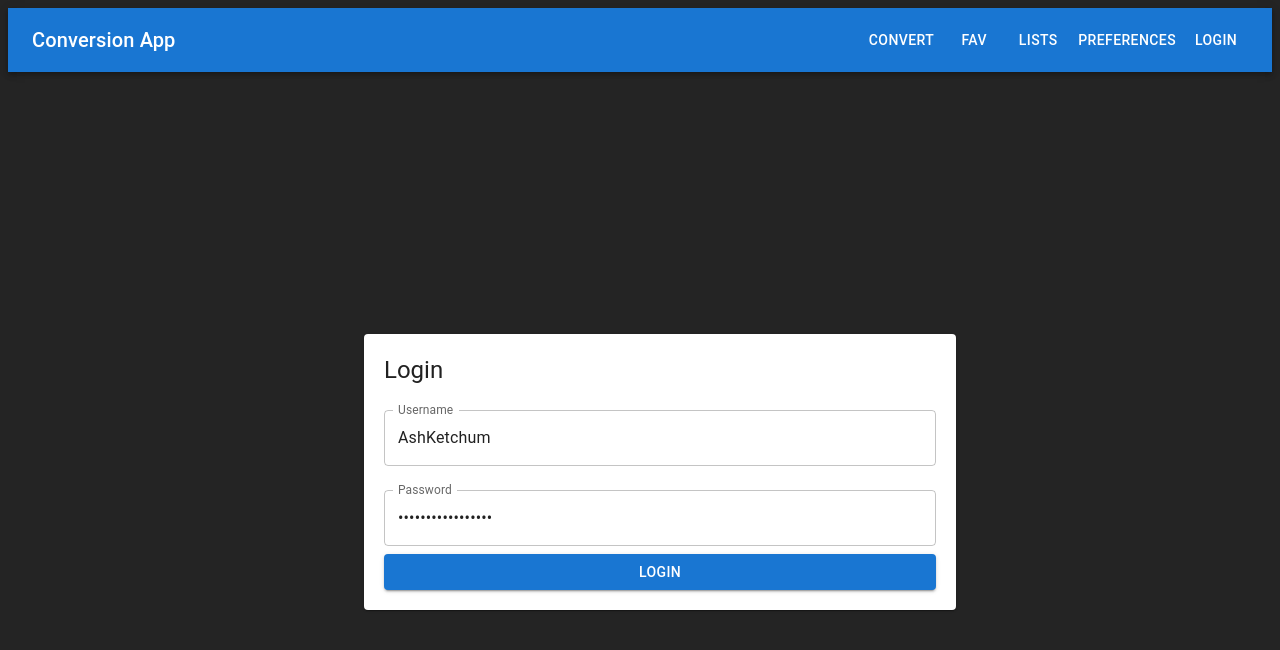
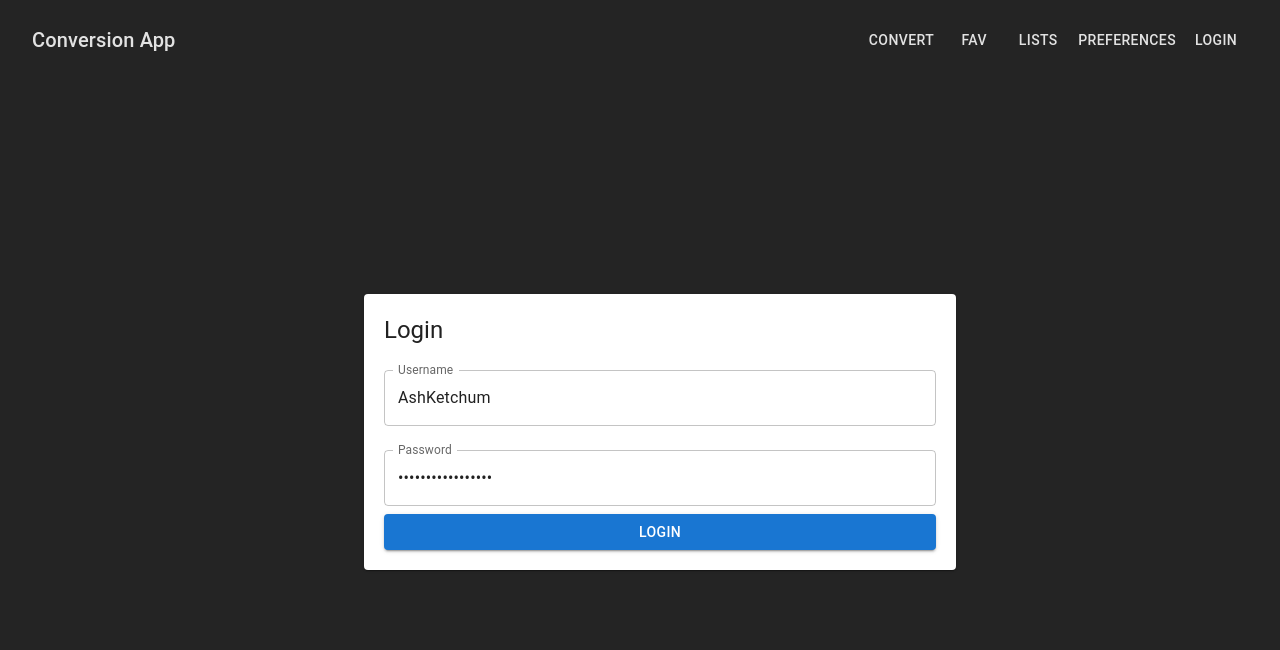
Before and after one commit to johnnyblaze993/Conversion_App, a React (Vite) app in the folder frontend/: page /login in a window 1280 px wide. Shown: the top 650 px of the page. Built offline with nearby package versions, Linux system fonts and the light colour scheme.

Commit message:
application is 100vh

```diff
--- a/frontend/src/App.tsx
+++ b/frontend/src/App.tsx
@@ -7,7 +7,7 @@ import {
 	Link,
 	useNavigate,
 } from "react-router-dom";
-import { AppBar, Toolbar, Button, Typography, Container } from "@mui/material";
+import { AppBar, Toolbar, Button, Typography, Container, Box } from "@mui/material";
 import Home from "./components/Home";
 import Convert from "./components/Convert";
 import Favorites from "./components/Favorites";
@@ -36,7 +36,7 @@ const App: React.FC = () => {
 
 	return (
 		<>
-			<AppBar position="static">
+			<Box>
 				<Toolbar>
 					<Typography variant="h6" style={{ flexGrow: 1 }}>
 						Conversion App
@@ -64,19 +64,19 @@ const App: React.FC = () => {
 						</Button>
 					)}
 				</Toolbar>
-			</AppBar>
+			</Box>
 
 			{/* Welcome message centered */}
-			{isAuthenticated && user && (
+			{/* {isAuthenticated && user && (
 				<Typography variant="h6" style={{ flexGrow: 1, textAlign: "center" }}>
 					Welcome, {user.username}!
 				</Typography>
-			)}
+			)} */}
 
 			<Container
 				maxWidth="lg"
 				style={{
-					height: "100vh",
+					height: "90vh",
 					width: "100vw",
 					padding: 0,
 					display: "flex",
```
